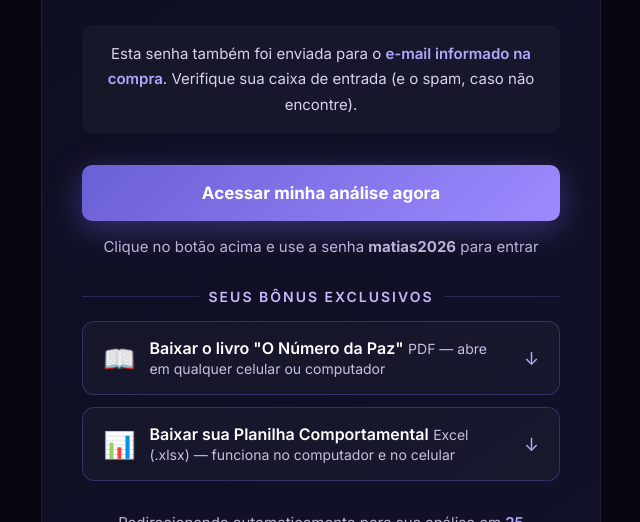
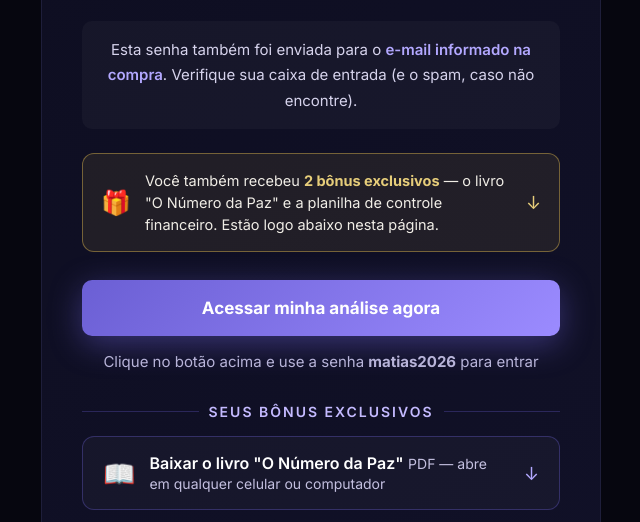
Before and after one commit to contatomatiasvalente-blip/matias-diagnostico, a plain HTML site: page obrigado-n3.html in a window 1280 px wide. Shown: the part 578-1100 px from the top of the page, without its empty margins (319-959 px from the left). Drawn offline with Linux system fonts and the light colour scheme.

Commit message:
Update obrigado-n3.html

```diff
--- a/obrigado-n3.html
+++ b/obrigado-n3.html
@@ -16,18 +16,24 @@ body{background:#06060f;color:#f0ede6;font-family:'Inter',sans-serif;min-height:
 .check{width:72px;height:72px;background:rgba(34,197,94,.15);border:2px solid rgba(34,197,94,.4);border-radius:50%;display:flex;align-items:center;justify-content:center;margin:0 auto 28px;font-size:32px}
 h1{font-size:clamp(22px,4vw,30px);font-weight:700;color:#fff;margin-bottom:12px;line-height:1.2}
 .sub{font-size:16px;color:#c9c5e0;margin-bottom:36px;line-height:1.7}
-.senha-bloco{background:#080814;border:2px solid rgba(107,95,212,.5);border-radius:14px;padding:28px 24px;margin-bottom:28px}
+.senha-bloco{background:#080814;border:2px solid rgba(107,95,212,.5);border-radius:14px;padding:28px 24px;margin-bottom:24px}
 .senha-label{font-size:14px;letter-spacing:2px;text-transform:uppercase;color:#c4baff;margin-bottom:12px;font-weight:600}
 .senha-valor{font-size:clamp(22px,7vw,36px);font-weight:700;color:#fff;letter-spacing:clamp(1px,1vw,6px);margin-bottom:16px;font-family:monospace;word-break:break-all}
 .copiar-btn{background:rgba(107,95,212,.25);border:1px solid rgba(107,95,212,.5);color:#d6cfff;padding:10px 24px;border-radius:8px;font-size:15px;font-weight:600;cursor:pointer;font-family:'Inter',sans-serif;transition:all .2s}
 .copiar-btn:hover{background:rgba(107,95,212,.35);color:#fff}
-.email-aviso{font-size:15px;color:#d6d3ec;margin-bottom:32px;line-height:1.7;background:rgba(255,255,255,.03);border-radius:10px;padding:16px 18px}
+.email-aviso{font-size:15px;color:#d6d3ec;margin-bottom:24px;line-height:1.7;background:rgba(255,255,255,.03);border-radius:10px;padding:16px 18px}
 .email-aviso span{color:#b3a8ff;font-weight:600}
+.bonus-callout{display:flex;align-items:center;gap:14px;background:rgba(197,168,74,.1);border:1.5px solid rgba(201,168,74,.5);border-radius:12px;padding:16px 18px;margin-bottom:28px;text-decoration:none;text-align:left;transition:all .2s}
+.bonus-callout:hover{background:rgba(201,168,74,.18);border-color:rgba(201,168,74,.75)}
+.bonus-callout .icone{font-size:24px;flex-shrink:0}
+.bonus-callout .texto{flex:1;font-size:14.5px;color:#f0ede6;line-height:1.5}
+.bonus-callout .texto strong{color:#e6cd7a}
+.bonus-callout .seta{font-size:18px;color:#e6cd7a;flex-shrink:0}
 .btn-acessar{display:block;background:linear-gradient(135deg,#6b5fd4,#9b8bff);color:#fff;padding:18px 40px;border-radius:10px;font-size:17px;font-weight:700;text-decoration:none;box-shadow:0 8px 32px rgba(107,95,212,.45);transition:all .25s;margin-bottom:16px}
 .btn-acessar:hover{transform:translateY(-2px);box-shadow:0 12px 40px rgba(107,95,212,.6)}
 .nota{font-size:15px;color:#b8b4d9;margin-bottom:32px}
 
-.bonus-titulo{font-size:14px;letter-spacing:2px;text-transform:uppercase;color:#c4baff;margin-bottom:16px;font-weight:600;display:flex;align-items:center;gap:10px}
+.bonus-titulo{font-size:14px;letter-spacing:2px;text-transform:uppercase;color:#c4baff;margin-bottom:16px;font-weight:600;display:flex;align-items:center;gap:10px;scroll-margin-top:24px}
 .bonus-titulo::before,.bonus-titulo::after{content:'';flex:1;height:1px;background:rgba(107,95,212,.3)}
 .bonus-grid{display:flex;flex-direction:column;gap:12px;margin-bottom:32px}
 .btn-bonus{display:flex;align-items:center;gap:14px;background:rgba(255,255,255,.03);border:1px solid rgba(107,95,212,.35);color:#f0ede6;padding:16px 20px;border-radius:12px;text-decoration:none;text-align:left;transition:all .2s}
@@ -60,12 +66,18 @@ h1{font-size:clamp(22px,4vw,30px);font-weight:700;color:#fff;margin-bottom:12px;
     Esta senha também foi enviada para o <span>e-mail informado na compra</span>. Verifique sua caixa de entrada (e o spam, caso não encontre).
   </div>
 
+  <a href="#bonus" class="bonus-callout">
+    <span class="icone">🎁</span>
+    <span class="texto">Você também recebeu <strong>2 bônus exclusivos</strong> — o livro "O Número da Paz" e a planilha de controle financeiro. Estão logo abaixo nesta página.</span>
+    <span class="seta">↓</span>
+  </a>
+
   <a id="link-acessar" href="https://matiasvalente.com.br/n2.html?vip=1" class="btn-acessar">
     Acessar minha análise agora
   </a>
   <p class="nota">Clique no botão acima e use a senha <strong>matias2026</strong> para entrar</p>
 
-  <div class="bonus-titulo">Seus bônus exclusivos</div>
+  <div class="bonus-titulo" id="bonus">Seus bônus exclusivos</div>
   <div class="bonus-grid">
     <a id="link-livro" href="#" class="btn-bonus" download>
       <span class="icone">📖</span>
```
